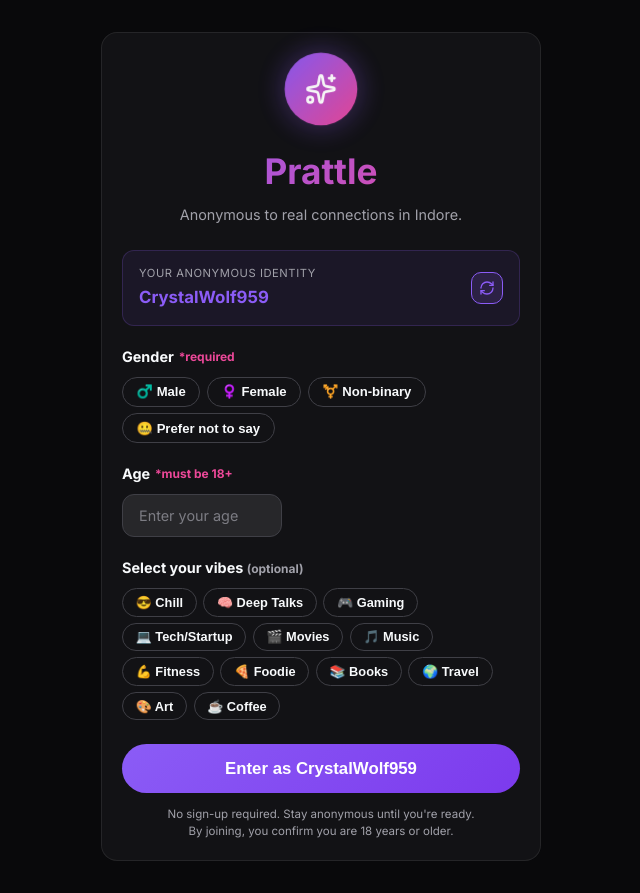
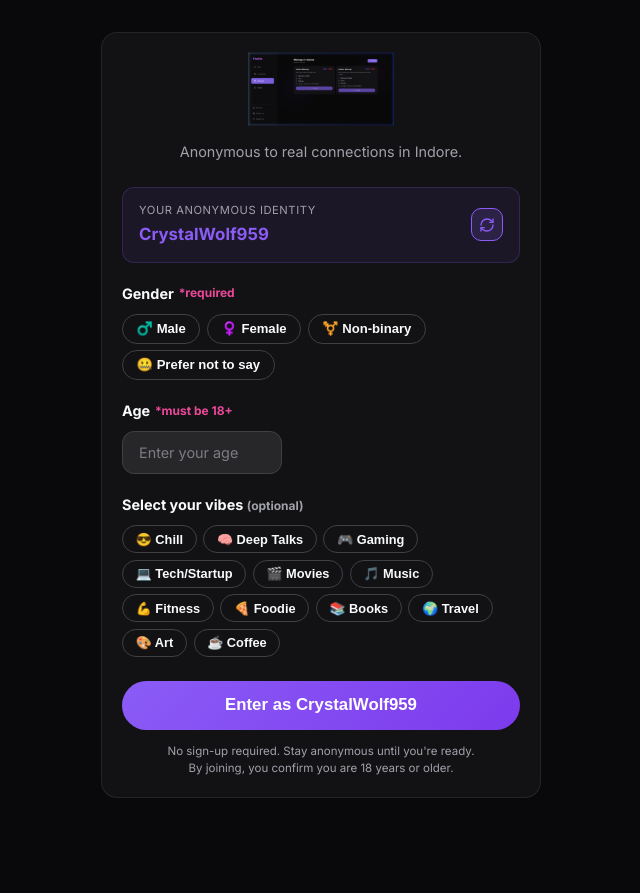
Before and after one commit to shivamshar03/Prattle, a React (Vite) app: page /onboarding in a window 1280 px wide. Shown: the whole page, without its empty margins (319-959 px from the left). After the commit the page ends 830 px from the top, so only its background shows below. Built offline with nearby package versions, Linux system fonts and the light colour scheme.

Commit message:
feat: add logo

```diff
--- a/index.html
+++ b/index.html
@@ -2,7 +2,7 @@
 <html lang="en">
   <head>
     <meta charset="UTF-8" />
-    <link rel="icon" type="image/svg+xml" href="/favicon.svg" />
+    <link rel="icon" type="image/png" href="/logo.png" />
     <meta name="viewport" content="width=device-width, initial-scale=1.0" />
     <title>prattle</title>
   </head>
--- a/src/components/Layout.jsx
+++ b/src/components/Layout.jsx
@@ -27,7 +27,7 @@ const Layout = () => {
 
   const getTitle = () => {
     switch (location.pathname) {
-      case '/': return 'Prattle';
+      case '/': return <img src="/logo.png" alt="Prattle" style={{ height: '32px', display: 'block' }} />;
       case '/channels': return 'Community';
       case '/meetups': return 'Meetups';
       case '/profile': return 'My Vibe';
@@ -61,7 +61,9 @@ const Layout = () => {
     <div className="app-container layout-grid fade-in">
       {/* Desktop Sidebar */}
       <aside className="sidebar">
-        <h1 className="header-title text-gradient" style={{ fontSize: '2rem', marginBottom: '2rem', paddingLeft: '1rem' }}>Prattle</h1>
+        <div style={{ marginBottom: '2rem', paddingLeft: '1rem' }}>
+          <img src="/logo.png" alt="Prattle" style={{ height: '40px' }} />
+        </div>
         <div style={{ flex: 1, display: 'flex', flexDirection: 'column', gap: '0.5rem' }}>
           {navLinks.map(link => (
             <NavLink key={link.to} to={link.to} end={link.end}
--- a/src/pages/Onboarding.jsx
+++ b/src/pages/Onboarding.jsx
@@ -77,16 +77,7 @@ const Onboarding = () => {
       <div className="glass-panel slide-up" style={{ maxWidth: '440px', width: '100%' }}>
         {/* Header */}
         <div style={{ textAlign: 'center', marginBottom: '1.5rem' }}>
-          <div style={{
-            width: '72px', height: '72px', borderRadius: '50%', margin: '0 auto 1.25rem auto',
-            background: 'linear-gradient(135deg, var(--primary), var(--secondary))',
-            display: 'flex', alignItems: 'center', justifyContent: 'center',
-            boxShadow: '0 0 30px rgba(139, 92, 246, 0.4)',
-            animation: 'pulse 2s infinite'
-          }}>
-            <Sparkles size={32} color="white" />
-          </div>
-          <h1 className="text-gradient" style={{ fontSize: '2.2rem', marginBottom: '0.4rem' }}>Prattle</h1>
+          <img src="/logo.png" alt="Prattle" style={{ height: '72px', margin: '0 auto 1rem auto', display: 'block', animation: 'pulse 2s infinite' }} />
           <p className="text-muted" style={{ fontSize: '0.9rem' }}>Anonymous to real connections in Indore.</p>
         </div>
 
--- a/src/pages/admin/AdminLogin.jsx
+++ b/src/pages/admin/AdminLogin.jsx
@@ -39,17 +39,8 @@ const AdminLogin = () => {
       <div className="glass-panel slide-up" style={{ maxWidth: '400px', width: '100%', padding: '2.5rem' }}>
         {/* Header */}
         <div style={{ textAlign: 'center', marginBottom: '2rem' }}>
-          <div style={{
-            width: '72px', height: '72px', borderRadius: '50%', margin: '0 auto 1.25rem',
-            background: 'linear-gradient(135deg, #ef4444, #f97316)', display: 'flex',
-            alignItems: 'center', justifyContent: 'center',
-            boxShadow: '0 0 30px rgba(239, 68, 68, 0.3)'
-          }}>
-            <Shield size={32} color="white" />
-          </div>
-          <h1 style={{ fontSize: '1.8rem', marginBottom: '0.3rem', color: 'var(--text-main)' }}>
-            Admin Panel
-          </h1>
+          <img src="/logo.png" alt="Prattle Admin" style={{ height: '48px', margin: '0 auto 1rem auto', display: 'block' }} />
+          <h1 style={{ fontSize: '1.8rem', marginBottom: '0.3rem', color: 'var(--text-main)' }}>Admin Panel</h1>
           <p style={{ color: 'var(--text-muted)', fontSize: '0.85rem' }}>
             Prattle Control Center
           </p>
```
Also changed, not shown: public/logo.png (added).
